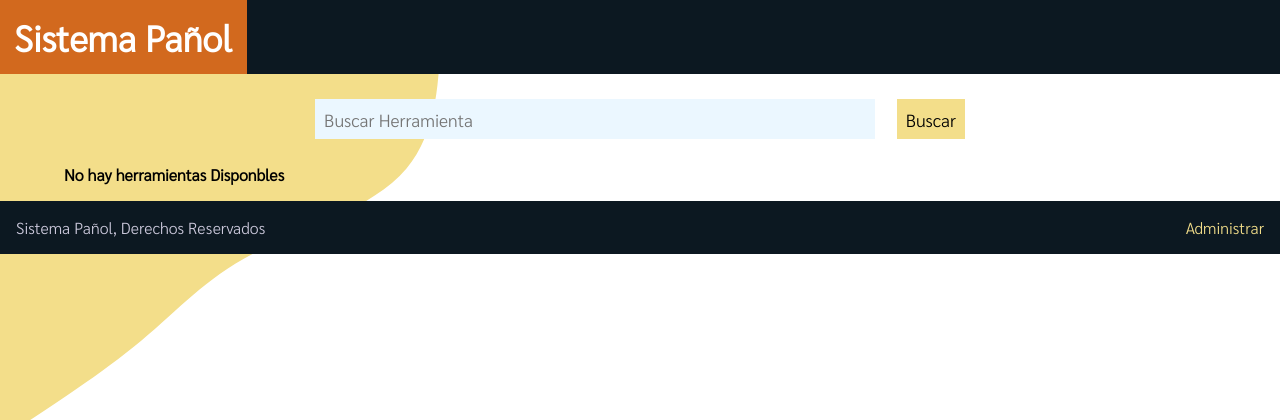
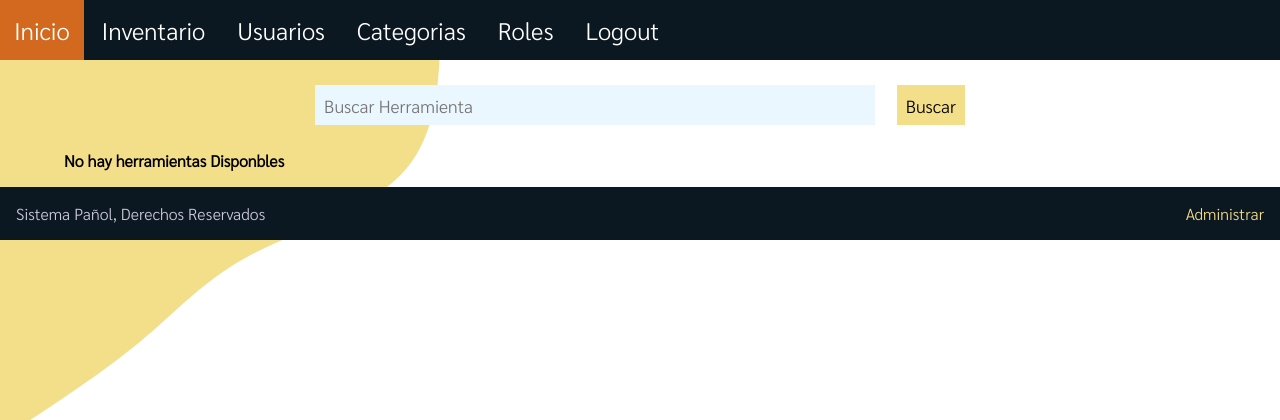
Before and after one commit to ElWazy/pasys-api, a PHP site: page /app/views/tool/index.php in a window 1280 px wide. Shown: the top 420 px of the page. Run offline with PHP 8.4, Linux system fonts and the light colour scheme; the template is opened without the code that fills it, so the values that code supplies are empty.

Commit message:
navbar fixed again

```diff
--- a/app/views/category/index.php
+++ b/app/views/category/index.php
@@ -13,14 +13,16 @@
 <body>
 
     <nav>
-        <ul>
+        <ul class="menu_nav">
             <li><a href="/order_record">Inicio</a></li>
-            <li><a href="/">Invenario</a></li>
+            <li><a href="/">Inventario</a></li>
             <li><a href="/user">Usuarios</a></li>
             <li><a href="/category">Categorias</a></li>
             <li><a href="/role">Roles</a></li>
+            <li><a href="/logout">Logout</a></li>
         </ul>
     </nav>
+
 
     <main >
         <section>
--- a/app/views/role/index.php
+++ b/app/views/role/index.php
@@ -13,12 +13,13 @@
 <body>
 
     <nav>
-        <ul>
+        <ul class="menu_nav">
             <li><a href="/order_record">Inicio</a></li>
             <li><a href="/">Inventario</a></li>
             <li><a href="/user">Usuarios</a></li>
             <li><a href="/category">Categorias</a></li>
             <li><a href="/role">Roles</a></li>
+            <li><a href="/logout">Logout</a></li>
         </ul>
     </nav>
 
--- a/app/views/tool/deactive.php
+++ b/app/views/tool/deactive.php
@@ -12,14 +12,15 @@
 <body>
 <nav>
         <ul class="menu_nav">
-                <li><h1>Sistema Pañol</h1></li>
-                <li><a href="/">Inicio</a></li>
+            <li><a href="/order_record">Inicio</a></li>
+            <li><a href="/">Inventario</a></li>
             <li><a href="/user">Usuarios</a></li>
             <li><a href="/category">Categorias</a></li>
             <li><a href="/role">Roles</a></li>
             <li><a href="/logout">Logout</a></li>
         </ul>
     </nav>
+
 
     <main >
 
--- a/app/views/tool/index.php
+++ b/app/views/tool/index.php
@@ -13,16 +13,17 @@
 </head>
 <body>
     <nav>
+    <nav>
         <ul class="menu_nav">
-                <li><a href="/order_record"><h1>Sistema Pañol</h1></a></li>
-                <?php if($isAdmin): ?>
-                    <li><a href="/">Inicio</a></li>
+            <li><a href="/order_record">Inicio</a></li>
+            <li><a href="/">Inventario</a></li>
             <li><a href="/user">Usuarios</a></li>
             <li><a href="/category">Categorias</a></li>
             <li><a href="/role">Roles</a></li>
             <li><a href="/logout">Logout</a></li>
-                <?php endif; ?>
         </ul>
+    </nav>
+
     </nav>
 
     <main>
--- a/app/views/user/index.php
+++ b/app/views/user/index.php
@@ -11,7 +11,7 @@
     <title>Empleados</title>
 </head>
 <body>
-    <nav>
+<nav>
         <ul class="menu_nav">
             <li><a href="/order_record">Inicio</a></li>
             <li><a href="/">Inventario</a></li>
@@ -21,6 +21,7 @@
             <li><a href="/logout">Logout</a></li>
         </ul>
     </nav>
+
 
     <main >
         <section>
--- a/app/views/user/update.php
+++ b/app/views/user/update.php
@@ -12,12 +12,15 @@
 <body>
     <nav>
         <ul class="menu_nav">
-            <li><a href="/">Inicio</a></li>
+            <li><a href="/order_record">Inicio</a></li>
+            <li><a href="/">Inventario</a></li>
             <li><a href="/user">Usuarios</a></li>
             <li><a href="/category">Categorias</a></li>
             <li><a href="/role">Roles</a></li>
+            <li><a href="/logout">Logout</a></li>
         </ul>
     </nav>
+
 
     <main class="form-update">
         <?php if($errors): ?>
```
Also changed, not shown: app/views/order_record/index.php (+5 -2 lines), app/views/tool/update.php (+6 -3 lines). Lines whose indentation alone changed are shown as unchanged.
